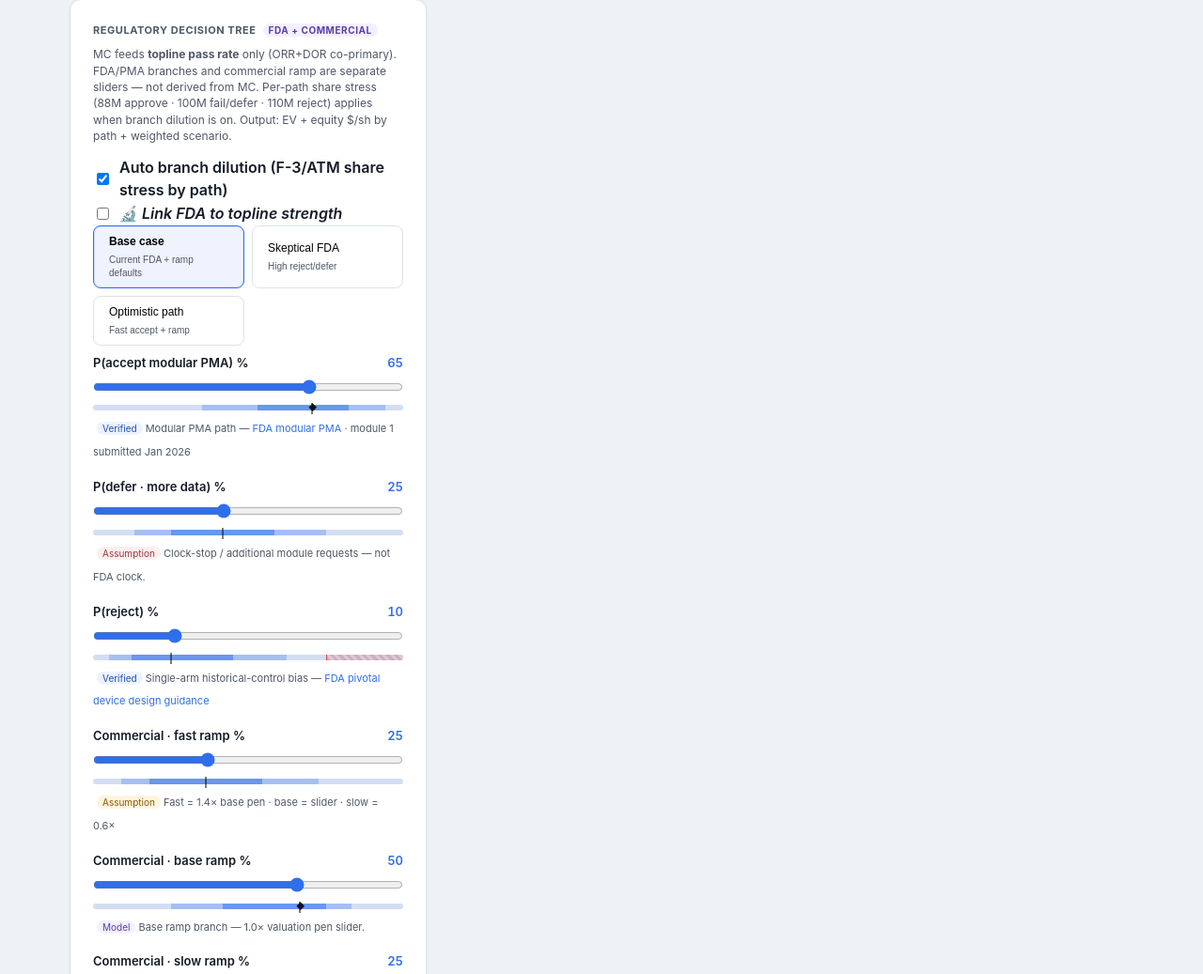
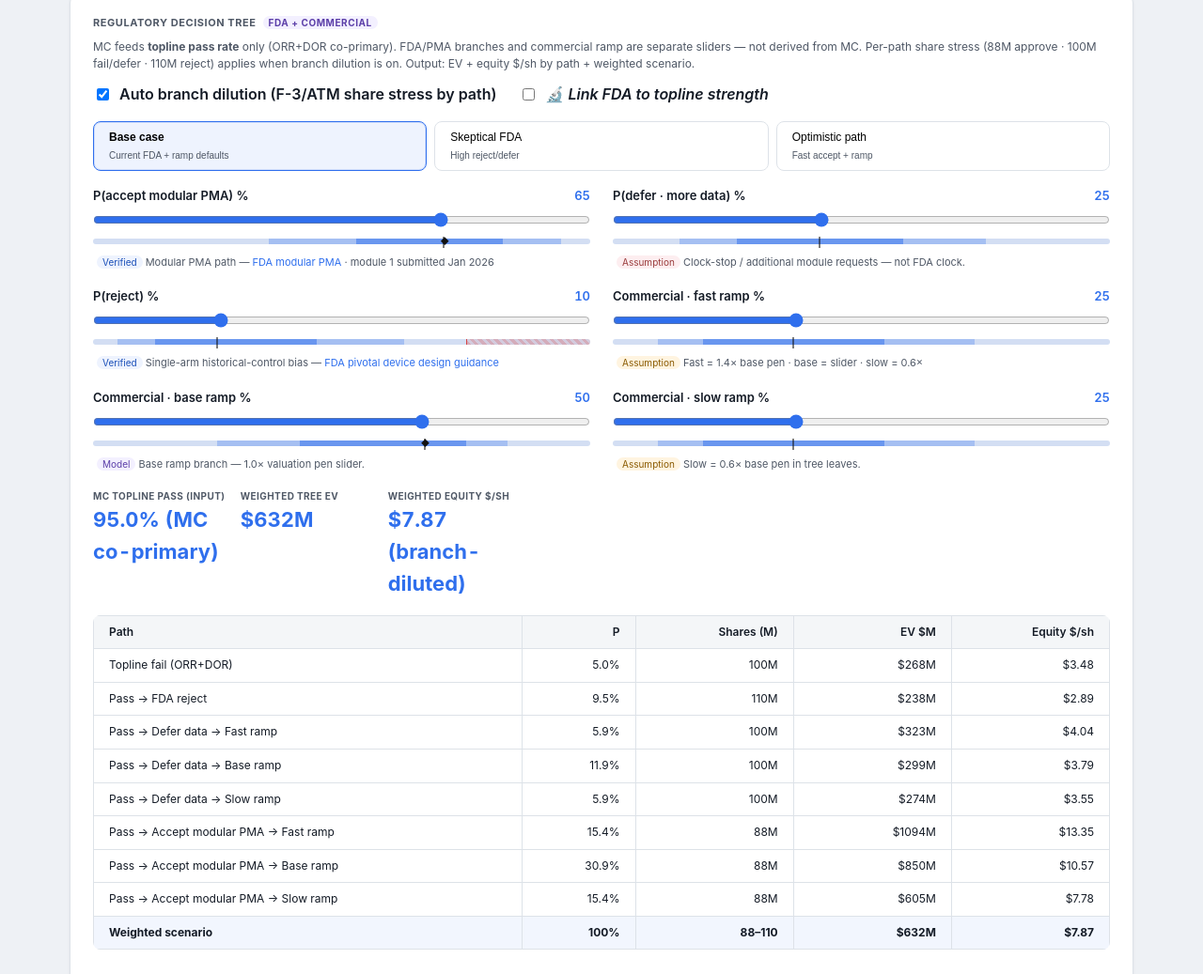
Before and after one commit to sterno874/DRTS-Model, a website with bundled scripts: page index.html in a window 1280 px wide. Shown: the part 3084-4121 px from the top of the page at 94% size. Built offline with nearby package versions, Linux system fonts and the light colour scheme; files whose address does not match are found by name.

Commit message:
Give regulatory decision tree full content width on ReSTART tab.
Move the tree out of the two-column controls/outputs grid into its own section with a 2-col slider grid, preset row, and readable full-width path table.

Co-authored-by: Cursor <cursoragent@cursor.com>

```diff
--- a/css/main.css
+++ b/css/main.css
@@ -71,7 +71,7 @@
   .tab-inset{padding:0 var(--page-pad) var(--space-sm);max-width:var(--content-max);margin:0 auto;width:100%}
   .tabpage > .tab-intro-bar:first-child:not(.expl-intro){margin-top:var(--space-lg);padding-top:var(--space-sm)}
   .tabpage > .tab-intro-bar:first-child.expl-intro{padding-top:var(--space-md)}
-  .tabpage > .wrap,.tabpage > .facts,.tabpage > .regal-analysis{padding-top:var(--section-gap)}
+  .tabpage > .wrap,.tabpage > .facts,.tabpage > .regal-analysis,.tabpage > .decision-tree-section{padding-top:var(--section-gap)}
   .tabpage > .tab-intro-bar:first-child + .wrap,.tabpage > .tab-intro-bar:first-child + .facts,.tabpage > .tab-intro-bar:first-child + .tab-lead,.tabpage > .tab-intro-bar:first-child + .methodpanel{padding-top:var(--space-md)}
   #tab-explain > .facts.expl-content{padding-top:var(--space-md)}
   .tab-intro-bar .presets{margin-top:var(--space-md)}
@@ -207,7 +207,7 @@
      layout blocks that already manage their own width/padding are excluded so the
      REGAL two-column grid and pattern-1 wrappers keep aligning. new tabs/sections
      (e.g. a future Biology tab) are covered automatically. */
-  .tabpage>*:not(.wrap):not(.facts):not(.regal-analysis):not(.tab-lead):not(.tab-inset):not(.tab-intro-bar):not(.methodpanel):not(.howworks),
+  .tabpage>*:not(.wrap):not(.facts):not(.regal-analysis):not(.decision-tree-section):not(.tab-lead):not(.tab-inset):not(.tab-intro-bar):not(.methodpanel):not(.howworks),
   .tabpage .full-bleed-fix{
     max-width:calc(var(--content-max) - var(--page-pad) * 2);
     margin-inline:auto}
@@ -496,12 +496,28 @@
   body.embed-mode{background:#fff}
   body.embed-mode header{padding:var(--space-sm) var(--space-md) var(--space-xs);background:#fff;box-shadow:none;position:static}
   body.embed-mode header h1,.embed-mode .embed-hide,.embed-mode .howworks,.embed-mode footer,.embed-mode .hdr-tools-wrap,.embed-mode .tabnav,.embed-mode .hdr-nav-mobile,.embed-mode .mobile-nav-panel,.embed-mode .mobile-nav-backdrop,.embed-mode .methodbtn,.embed-mode .methodlink,.embed-mode .readout-estimate,.embed-mode .best-est-strip,.embed-mode .link-val-btn,.embed-mode .no-embed{display:none!important}
-  body.embed-mode .wrap,.embed-mode .facts,.embed-mode .regal-analysis,.embed-mode .feat-panel,.embed-mode .cw-panel{padding-left:var(--space-sm);padding-right:var(--space-sm);margin-left:0;margin-right:0}
+  body.embed-mode .wrap,.embed-mode .facts,.embed-mode .regal-analysis,.embed-mode .decision-tree-section,.embed-mode .feat-panel,.embed-mode .cw-panel{padding-left:var(--space-sm);padding-right:var(--space-sm);margin-left:0;margin-right:0}
   .factgrid{display:grid;grid-template-columns:repeat(auto-fill,minmax(240px,1fr));gap:var(--space-md);margin:var(--space-md) 0}
   .fact{padding:var(--space-md);border:1px solid var(--line);border-radius:var(--radius-sm);background:var(--panel);font-size:13px;line-height:1.5}
   .pilot-panels{display:grid;grid-template-columns:repeat(auto-fill,minmax(280px,1fr));gap:var(--space-md);margin:var(--space-md) 0}
-  .decision-tree-card{margin-top:var(--space-md)}
-  .decision-tree-out{margin-top:var(--space-sm)}
+  .pilot-panels .decision-tree-card{grid-column:1/-1}
+  .decision-tree-section{padding-bottom:var(--space-sm)}
+  .decision-tree-card{margin:0}
+  .decision-tree-options{display:flex;flex-wrap:wrap;gap:var(--space-md) var(--space-lg);margin:var(--space-sm) 0 var(--space-md)}
+  .decision-tree-presets{display:grid;grid-template-columns:repeat(3,1fr);gap:var(--space-sm);margin:0 0 var(--space-md)}
+  @media(max-width:640px){.decision-tree-presets{grid-template-columns:1fr}}
+  .decision-tree-sliders{display:grid;grid-template-columns:1fr 1fr;gap:var(--space-md) var(--space-lg);margin-bottom:var(--space-sm)}
+  @media(max-width:640px){.decision-tree-sliders{grid-template-columns:1fr;gap:0}}
+  .decision-tree-sliders .ctrl{margin-bottom:0}
+  .decision-tree-out{margin-top:var(--space-md)}
+  .decision-tree-path-table{margin-top:var(--space-sm)}
+  .decision-tree-path-table .valtbl{min-width:0;width:100%;font-size:12px;table-layout:fixed}
+  .decision-tree-path-table .valtbl th,.decision-tree-path-table .valtbl td{padding:var(--space-sm) var(--space-md);word-wrap:break-word;overflow-wrap:break-word}
+  .decision-tree-path-table .valtbl th:nth-child(1),.decision-tree-path-table .valtbl td:nth-child(1){width:38%}
+  .decision-tree-path-table .valtbl th:nth-child(2),.decision-tree-path-table .valtbl td:nth-child(2){width:10%;text-align:right}
+  .decision-tree-path-table .valtbl th:nth-child(3),.decision-tree-path-table .valtbl td:nth-child(3){width:14%;text-align:right}
+  .decision-tree-path-table .valtbl th:nth-child(4),.decision-tree-path-table .valtbl td:nth-child(4){width:14%;text-align:right}
+  .decision-tree-path-table .valtbl th:nth-child(5),.decision-tree-path-table .valtbl td:nth-child(5){width:14%;text-align:right}
   .dt-weighted-row td{font-weight:700;background:rgba(47,111,237,.06)}
   .corr-banner{padding:var(--space-md);margin:0 0 var(--space-md);border:1px solid rgba(214,160,69,.45);border-radius:var(--radius-sm);background:rgba(214,160,69,.08);font-size:13px;line-height:1.5}
   .lab-mode-check{font-style:italic}
--- a/index.html
+++ b/index.html
@@ -147,28 +147,34 @@
       <input type="hidden" id="rmcSims" value="1500"/>
       <input type="hidden" id="rreadoutYear" value="2026"/>
     </div>
+  </div>
+  <div class="decision-tree-section page-inner">
     <div class="card decision-tree-card">
       <h2>Regulatory decision tree <span class="tag m">FDA + commercial</span></h2>
       <p class="field-note">MC feeds <b>topline pass rate</b> only (ORR+DOR co-primary). FDA/PMA branches and commercial ramp are separate sliders — not derived from MC. Per-path share stress (88M approve · 100M fail/defer · 110M reject) applies when branch dilution is on. Output: EV + equity $/sh by path + weighted scenario.</p>
+      <div class="decision-tree-options">
         <label class="inline-check"><input type="checkbox" id="rdtBranchDilution" checked/> Auto branch dilution (F-3/ATM share stress by path)</label>
         <label class="inline-check lab-mode-check"><input type="checkbox" id="rdtLinkFdaToTopline"/> 🔬 Link FDA to topline strength</label>
-      <div class="presets presets-compact">
+      </div>
+      <div class="presets decision-tree-presets">
         <button type="button" class="p p-def" data-dt-preset="base">Base case<span class="p-sub">Current FDA + ramp defaults</span></button>
         <button type="button" class="p" data-dt-preset="skeptical">Skeptical FDA<span class="p-sub">High reject/defer</span></button>
         <button type="button" class="p" data-dt-preset="optimistic">Optimistic path<span class="p-sub">Fast accept + ramp</span></button>
       </div>
+      <div class="decision-tree-sliders">
         <div class="ctrl"><label>P(accept modular PMA) % <span id="rdtAcceptModularVal">65</span></label><input type="range" id="rdtAcceptModular" min="5" max="90" step="1" value="65"/><div class="bands" id="band-rdtAcceptModular"></div><small class="source-line"><span class="tag f">Verified</span> Modular PMA path — <a href="https://www.fda.gov/medical-devices/premarket-submissions/modular-premarket-approval-program" target="_blank" rel="noopener">FDA modular PMA</a> · module 1 submitted Jan 2026</small></div>
         <div class="ctrl"><label>P(defer · more data) % <span id="rdtDeferDataVal">25</span></label><input type="range" id="rdtDeferData" min="0" max="60" step="1" value="25"/><div class="bands" id="band-rdtDeferData"></div><small class="source-line"><span class="tag u">Assumption</span> Clock-stop / additional module requests — not FDA clock.</small></div>
         <div class="ctrl"><label>P(reject) % <span id="rdtRejectVal">10</span></label><input type="range" id="rdtReject" min="0" max="40" step="1" value="10"/><div class="bands" id="band-rdtReject"></div><small class="source-line"><span class="tag f">Verified</span> Single-arm historical-control bias — <a href="https://www.fda.gov/regulatory-information/search-fda-guidance-documents/design-considerations-pivotal-clinical-investigations-medical-devices" target="_blank" rel="noopener">FDA pivotal device design guidance</a></small></div>
         <div class="ctrl"><label>Commercial · fast ramp % <span id="rdtCommFastVal">25</span></label><input type="range" id="rdtCommFast" min="5" max="60" step="1" value="25"/><div class="bands" id="band-rdtCommFast"></div><small class="source-line"><span class="tag a">Assumption</span> Fast = 1.4× base pen · base = slider · slow = 0.6×</small></div>
         <div class="ctrl"><label>Commercial · base ramp % <span id="rdtCommBaseVal">50</span></label><input type="range" id="rdtCommBase" min="10" max="70" step="1" value="50"/><div class="bands" id="band-rdtCommBase"></div><small class="source-line"><span class="tag m">Model</span> Base ramp branch — 1.0× valuation pen slider.</small></div>
         <div class="ctrl"><label>Commercial · slow ramp % <span id="rdtCommSlowVal">25</span></label><input type="range" id="rdtCommSlow" min="5" max="60" step="1" value="25"/><div class="bands" id="band-rdtCommSlow"></div><small class="source-line"><span class="tag a">Assumption</span> Slow = 0.6× base pen in tree leaves.</small></div>
+      </div>
       <div class="outgrid decision-tree-out">
         <div><div class="ok">MC topline pass (input)</div><div class="ov" id="dtToplinePass">—</div></div>
         <div><div class="ok">Weighted tree EV</div><div class="ov" id="dtWeightedEv">—</div></div>
         <div><div class="ok">Weighted equity $/sh</div><div class="ov" id="dtWeightedPsh">—</div></div>
       </div>
-      <div class="table-wrap"><table class="valtbl"><thead><tr><th>Path</th><th>P</th><th>Shares (M)</th><th>EV $M</th><th>Equity $/sh</th></tr></thead><tbody id="dtPathsBody"></tbody></table></div>
+      <div class="table-wrap decision-tree-path-table"><table class="valtbl"><thead><tr><th>Path</th><th>P</th><th>Shares (M)</th><th>EV $M</th><th>Equity $/sh</th></tr></thead><tbody id="dtPathsBody"></tbody></table></div>
     </div>
   </div>
   <div class="regal-limitations page-inner">
```
Lines whose indentation alone changed are shown as unchanged.
